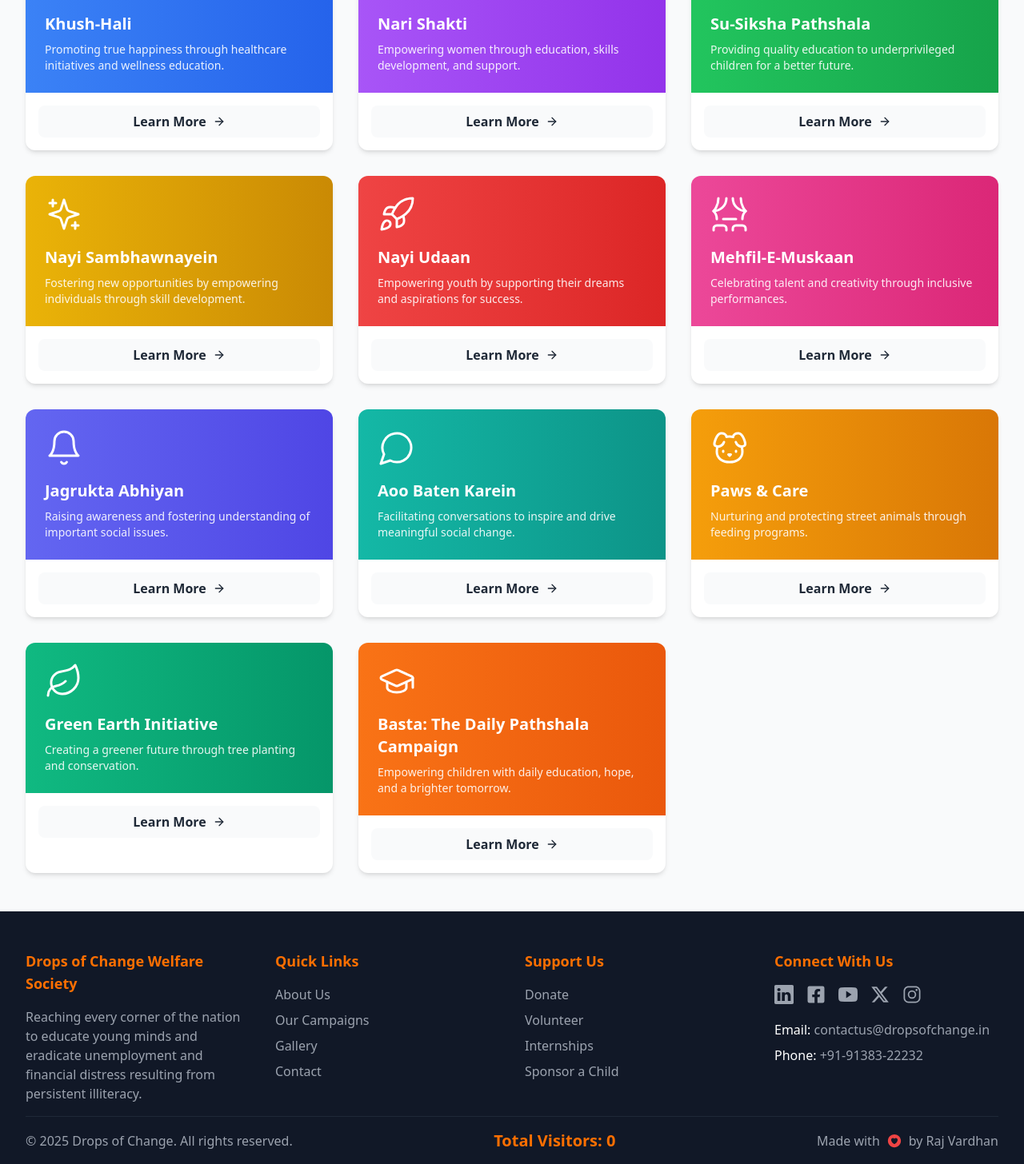
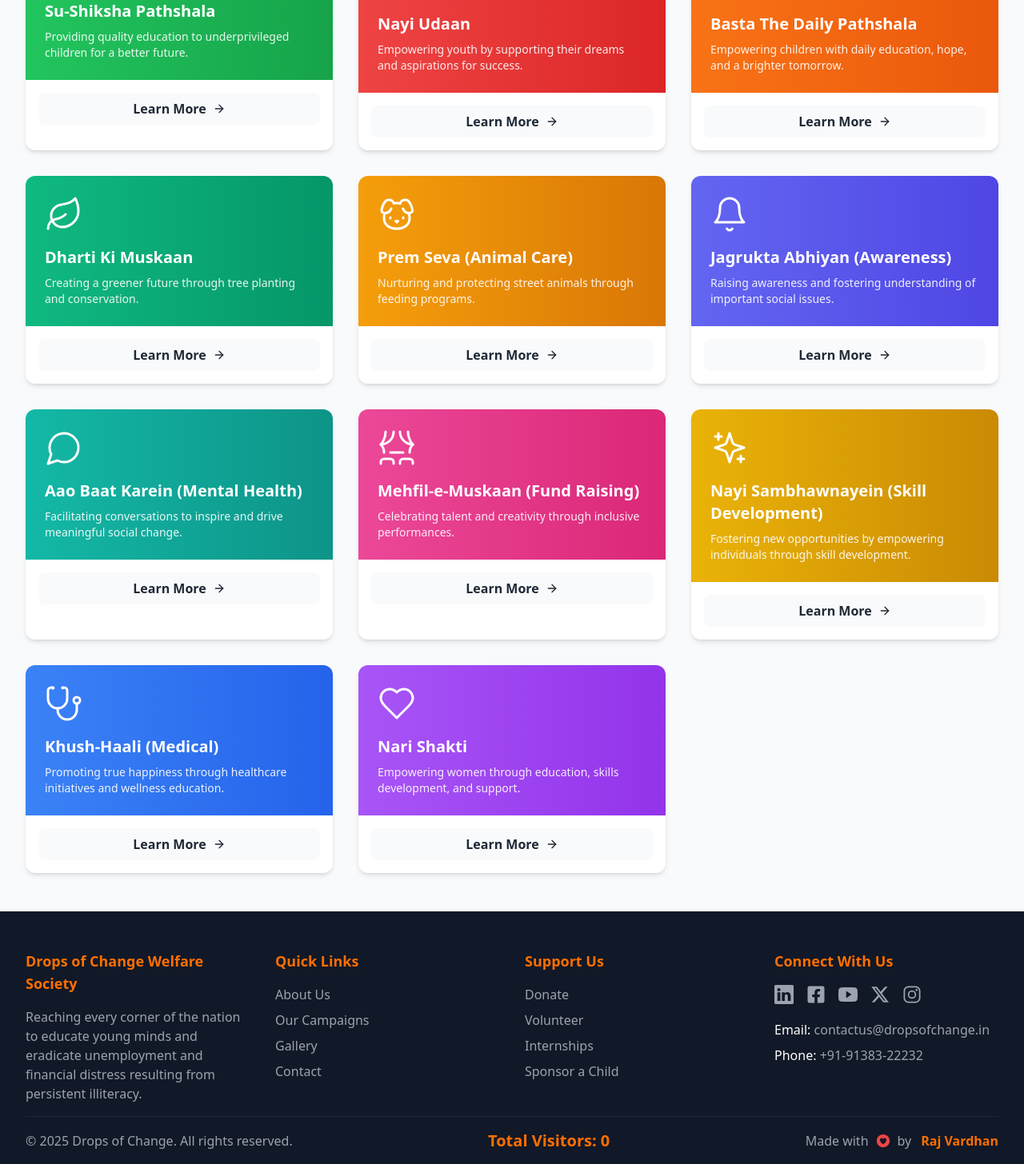
Before and after one commit to ravardh/DOC, a React (Vite) app in the folder client/: page /campaigns in a window 1280 px wide. Shown: the part 354-1810 px from the top of the page at 80% size. Built offline with nearby package versions, Linux system fonts and the light colour scheme; no server answers.

Commit message:
campains added

```diff
--- a/client/src/components/Footer.jsx
+++ b/client/src/components/Footer.jsx
@@ -192,7 +192,16 @@ function Footer() {
               Total Visitors: {visitorCount.toLocaleString()}
             </span>
             <p className="text-gray-400 flex gap-2 items-center text-sm sm:text-base">
-              Made with <Heart className="fill-red-500 h-5 w-5" /> by Raj Vardhan
+              Made with{" "}
+              <Heart className="fill-red-500 h-5 w-5" /> by
+              <a
+                href="https://www.linkedin.com/in/ravardh"
+                target="_blank"
+                rel="noopener noreferrer"
+                className="text-[#FF6F00] font-bold hover:underline ml-1"
+              >
+                Raj Vardhan
+              </a>
             </p>
           </div>
         </div>
--- a/client/src/pages/Campaigns.jsx
+++ b/client/src/pages/Campaigns.jsx
@@ -12,7 +12,9 @@ import {
   MessageCircle,
   Dog,
   Leaf,
-  Stethoscope
+  Stethoscope,
+  BookOpen,
+  PenTool
 } from "lucide-react";
 
 function Campaigns() {
@@ -20,7 +22,75 @@ function Campaigns() {
 
   const campaigns = [
     {
-      title: "Khush-Hali",
+      title: "Su-Shiksha Pathshala",
+      description: "Providing quality education to underprivileged children for a better future.",
+      url: "/campaigns/susikshapathshala",
+      color: "from-green-500 to-green-600",
+      icon: (props) => (
+        <span className="flex items-center gap-2">
+          <BookOpen {...props} className="w-8 h-8" />
+          <PenTool {...props} className="w-6 h-6" />
+        </span>
+      )
+    },
+    {
+      title: "Nayi Udaan",
+      description: "Empowering youth by supporting their dreams and aspirations for success.",
+      url: "/campaigns/nayiudaan",
+      color: "from-red-500 to-red-600",
+      icon: (props) => <Rocket {...props} />
+    },
+    {
+      title: "Basta The Daily Pathshala",
+      description: "Empowering children with daily education, hope, and a brighter tomorrow.",
+      url: "/campaigns/basta",
+      color: "from-orange-500 to-orange-600",
+      icon: (props) => <GraduationCap {...props} />
+    },
+    {
+      title: "Dharti Ki Muskaan",
+      description: "Creating a greener future through tree planting and conservation.",
+      url: "/campaigns/greenearth",
+      color: "from-emerald-500 to-emerald-600",
+      icon: (props) => <Leaf {...props} />
+    },
+    {
+      title: "Prem Seva (Animal Care)",
+      description: "Nurturing and protecting street animals through feeding programs.",
+      url: "/campaigns/streetanimalcare",
+      color: "from-amber-500 to-amber-600",
+      icon: (props) => <Dog {...props} />
+    },
+    {
+      title: "Jagrukta Abhiyan (Awareness)",
+      description: "Raising awareness and fostering understanding of important social issues.",
+      url: "/campaigns/jagruktaabhiyan",
+      color: "from-indigo-500 to-indigo-600",
+      icon: (props) => <Bell {...props} />
+    },
+    {
+      title: "Aao Baat Karein (Mental Health)",
+      description: "Facilitating conversations to inspire and drive meaningful social change.",
+      url: "/campaigns/aoobatenkarein",
+      color: "from-teal-500 to-teal-600",
+      icon: (props) => <MessageCircle {...props} />
+    },
+    {
+      title: "Mehfil-e-Muskaan (Fund Raising)",
+      description: "Celebrating talent and creativity through inclusive performances.",
+      url: "/campaigns/mehfilemuskaan",
+      color: "from-pink-500 to-pink-600",
+      icon: (props) => <Theater {...props} />
+    },
+    {
+      title: "Nayi Sambhawnayein (Skill Development)",
+      description: "Fostering new opportunities by empowering individuals through skill development.",
+      url: "/campaigns/nayisambhawnayein",
+      color: "from-yellow-500 to-yellow-600",
+      icon: (props) => <Sparkles {...props} />
+    },
+    {
+      title: "Khush-Haali (Medical)",
       description: "Promoting true happiness through healthcare initiatives and wellness education.",
       url: "/campaigns/khushhaali",
       color: "from-blue-500 to-blue-600",
@@ -32,69 +102,6 @@ function Campaigns() {
       url: "/campaigns/narishakti",
       color: "from-purple-500 to-purple-600",
       icon: (props) => <Heart {...props} />
-    },
-    {
-      title: "Su-Siksha Pathshala",
-      description: "Providing quality education to underprivileged children for a better future.",
-      url: "/campaigns/susikshapathshala",
-      color: "from-green-500 to-green-600",
-      icon: (props) => <GraduationCap {...props} />
-    },
-    {
-      title: "Nayi Sambhawnayein",
-      description: "Fostering new opportunities by empowering individuals through skill development.",
-      url: "/campaigns/nayisambhawnayein",
-      color: "from-yellow-500 to-yellow-600",
-      icon: (props) => <Sparkles {...props} />
-    },
-    {
-      title: "Nayi Udaan",
-      description: "Empowering youth by supporting their dreams and aspirations for success.",
-      url: "/campaigns/nayiudaan",
-      color: "from-red-500 to-red-600",
-      icon: (props) => <Rocket {...props} />
-    },
-    {
-      title: "Mehfil-E-Muskaan",
-      description: "Celebrating talent and creativity through inclusive performances.",
-      url: "/campaigns/mehfilemuskaan",
-      color: "from-pink-500 to-pink-600",
-      icon: (props) => <Theater {...props} />
-    },
-    {
-      title: "Jagrukta Abhiyan",
-      description: "Raising awareness and fostering understanding of important social issues.",
-      url: "/campaigns/jagruktaabhiyan",
-      color: "from-indigo-500 to-indigo-600",
-      icon: (props) => <Bell {...props} />
-    },
-    {
-      title: "Aoo Baten Karein",
-      description: "Facilitating conversations to inspire and drive meaningful social change.",
-      url: "/campaigns/aoobatenkarein",
-      color: "from-teal-500 to-teal-600",
-      icon: (props) => <MessageCircle {...props} />
-    },
-    {
-      title: "Paws & Care",
-      description: "Nurturing and protecting street animals through feeding programs.",
-      url: "/campaigns/streetanimalcare",
-      color: "from-amber-500 to-amber-600",
-      icon: (props) => <Dog {...props} />
-    },
-    {
-      title: "Green Earth Initiative",
-      description: "Creating a greener future through tree planting and conservation.",
-      url: "/campaigns/greenearth",
-      color: "from-emerald-500 to-emerald-600",
-      icon: (props) => <Leaf {...props} />
-    },
-    {
-      title: "Basta: The Daily Pathshala Campaign",
-      description: "Empowering children with daily education, hope, and a brighter tomorrow.",
-      url: "/campaigns/basta",
-      color: "from-orange-500 to-orange-600",
-      icon: (props) => <GraduationCap {...props} />
     }
   ];
 
```
